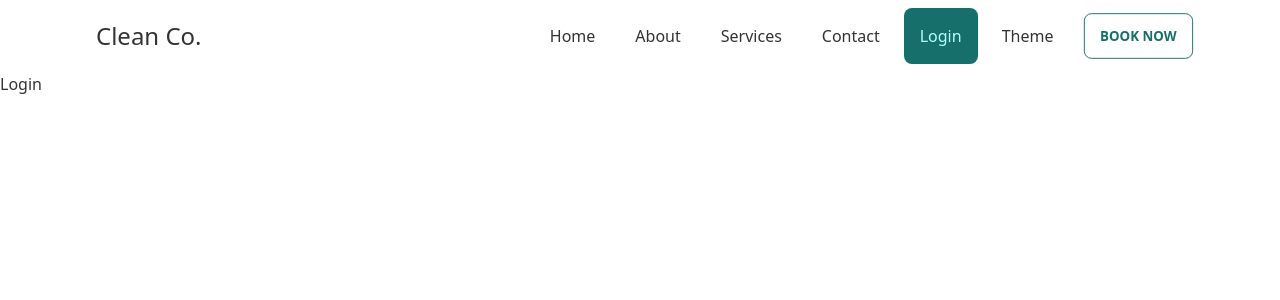
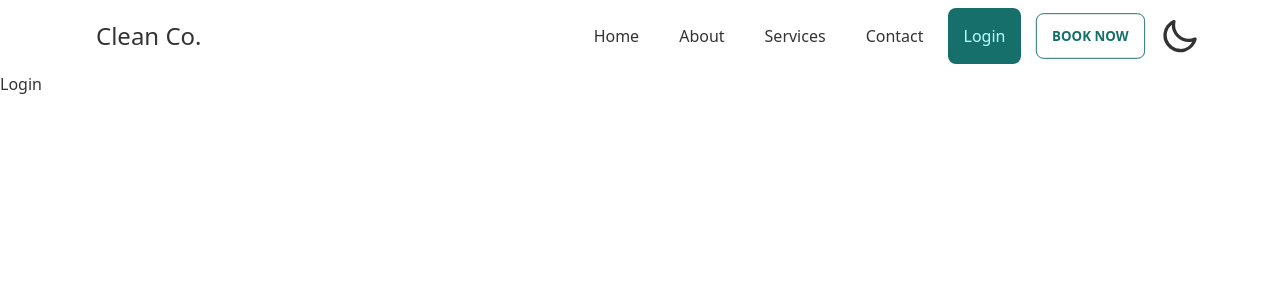
Before and after one commit to Rasujon3/clean-co-live, a React (Create React App) app: page /login in a window 1280 px wide. Shown: the top 300 px of the page. Built offline with nearby package versions, Linux system fonts and the light colour scheme.

Commit message:
dark theme switching done

```diff
--- a/src/components/Navbar.js
+++ b/src/components/Navbar.js
@@ -53,14 +53,6 @@
                   Login
                 </NavLink>
               </li>
-              <li>
-                <button
-                  data-toggle-theme="dark,light"
-                  data-act-class="ACTIVECLASS"
-                >
-                  Theme
-                </button>
-              </li>
               <li class="dropdown dropdown-hover dropdown-end">
                 <label
                   tabindex="0"
@@ -80,6 +72,25 @@
                   </li>
                 </ul>
               </li>
+              <label class="swap swap-rotate">
+                <input data-toggle-theme="dark,light" type="checkbox" />
+
+                <svg
+                  class="swap-on fill-current w-10 h-10"
+                  xmlns="http://www.w3.org/2000/svg"
+                  viewBox="0 0 24 24"
+                >
+                  <path d="M5.64,17l-.71.71a1,1,0,0,0,0,1.41,1,1,0,0,0,1.41,0l.71-.71A1,1,0,0,0,5.64,17ZM5,12a1,1,0,0,0-1-1H3a1,1,0,0,0,0,2H4A1,1,0,0,0,5,12Zm7-7a1,1,0,0,0,1-1V3a1,1,0,0,0-2,0V4A1,1,0,0,0,12,5ZM5.64,7.05a1,1,0,0,0,.7.29,1,1,0,0,0,.71-.29,1,1,0,0,0,0-1.41l-.71-.71A1,1,0,0,0,4.93,6.34Zm12,.29a1,1,0,0,0,.7-.29l.71-.71a1,1,0,1,0-1.41-1.41L17,5.64a1,1,0,0,0,0,1.41A1,1,0,0,0,17.66,7.34ZM21,11H20a1,1,0,0,0,0,2h1a1,1,0,0,0,0-2Zm-9,8a1,1,0,0,0-1,1v1a1,1,0,0,0,2,0V20A1,1,0,0,0,12,19ZM18.36,17A1,1,0,0,0,17,18.36l.71.71a1,1,0,0,0,1.41,0,1,1,0,0,0,0-1.41ZM12,6.5A5.5,5.5,0,1,0,17.5,12,5.51,5.51,0,0,0,12,6.5Zm0,9A3.5,3.5,0,1,1,15.5,12,3.5,3.5,0,0,1,12,15.5Z" />
+                </svg>
+
+                <svg
+                  class="swap-off fill-current w-10 h-10"
+                  xmlns="http://www.w3.org/2000/svg"
+                  viewBox="0 0 24 24"
+                >
+                  <path d="M21.64,13a1,1,0,0,0-1.05-.14,8.05,8.05,0,0,1-3.37.73A8.15,8.15,0,0,1,9.08,5.49a8.59,8.59,0,0,1,.25-2A1,1,0,0,0,8,2.36,10.14,10.14,0,1,0,22,14.05,1,1,0,0,0,21.64,13Zm-9.5,6.69A8.14,8.14,0,0,1,7.08,5.22v.27A10.15,10.15,0,0,0,17.22,15.63a9.79,9.79,0,0,0,2.1-.22A8.11,8.11,0,0,1,12.14,19.73Z" />
+                </svg>
+              </label>
             </ul>
           </div>
         </div>
```
